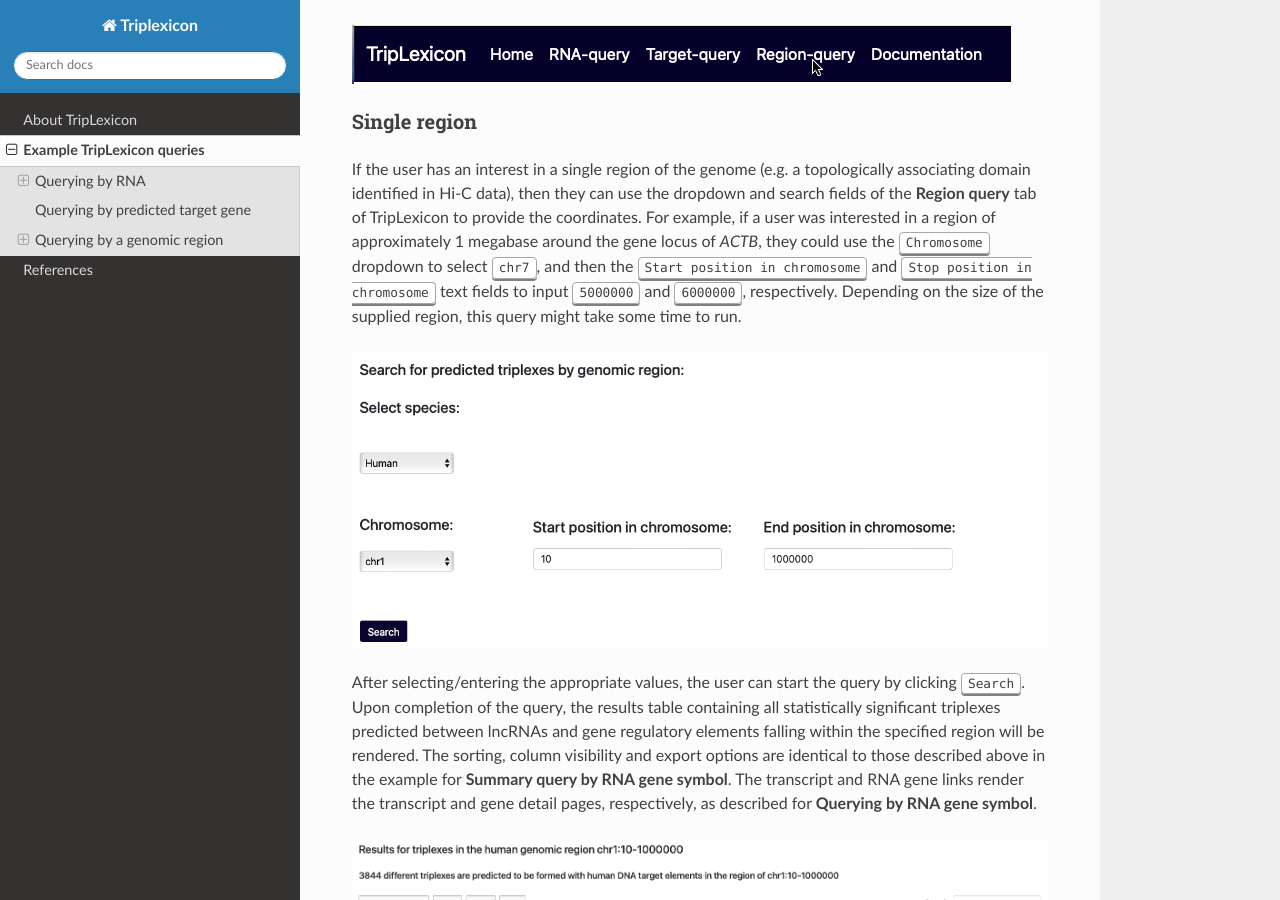
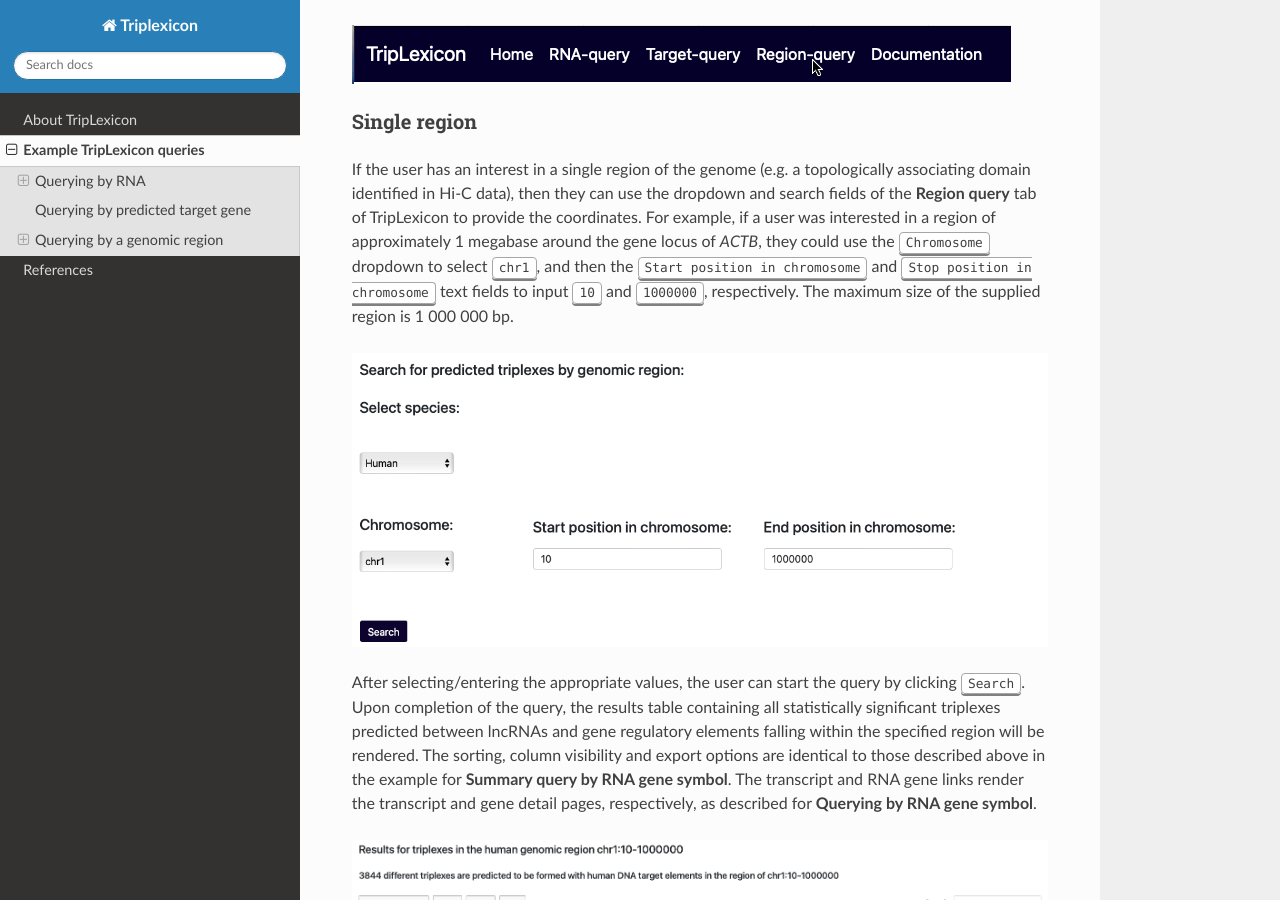
Before and after one commit to SchulzLab/TripLexicon, a Sphinx documentation site: the page built from docs/docs/source/examples.rst, in a window 1280 px wide and 900 px high, scrolled down 7614 px. Built offline with Sphinx 7.4.7 and the Read the Docs theme 3.1.0, drawn with Linux system fonts in a browser that asks for light colours; pages that are not in the unit, such as notebooks, are missing from menus.

Commit message:
Update examples.rst

```diff
--- a/docs/docs/source/examples.rst
+++ b/docs/docs/source/examples.rst
@@ -109,7 +109,7 @@
 
 Single region
 -------------
-If the user has an interest in a single region of the genome (e.g. a topologically associating domain identified in Hi-C data), then they can use the dropdown and search fields of the **Region query** tab of TripLexicon to provide the coordinates. For example, if a user was interested in a region of approximately 1 megabase around the gene locus of *ACTB*, they could use the :kbd:`Chromosome` dropdown to select :kbd:`chr7`, and then the :kbd:`Start position in chromosome` and :kbd:`Stop position in chromosome` text fields to input :kbd:`5000000` and :kbd:`6000000`, respectively. Depending on the size of the supplied region, this query might take some time to run.
+If the user has an interest in a single region of the genome (e.g. a topologically associating domain identified in Hi-C data), then they can use the dropdown and search fields of the **Region query** tab of TripLexicon to provide the coordinates. For example, if a user was interested in a region of approximately 1 megabase around the gene locus of *ACTB*, they could use the :kbd:`Chromosome` dropdown to select :kbd:`chr1`, and then the :kbd:`Start position in chromosome` and :kbd:`Stop position in chromosome` text fields to input :kbd:`10` and :kbd:`1000000`, respectively. The maximum size of the supplied region is 1 000 000 bp.
 
 .. image:: ../single_reg_search.png
   :alt: Single region search
```
